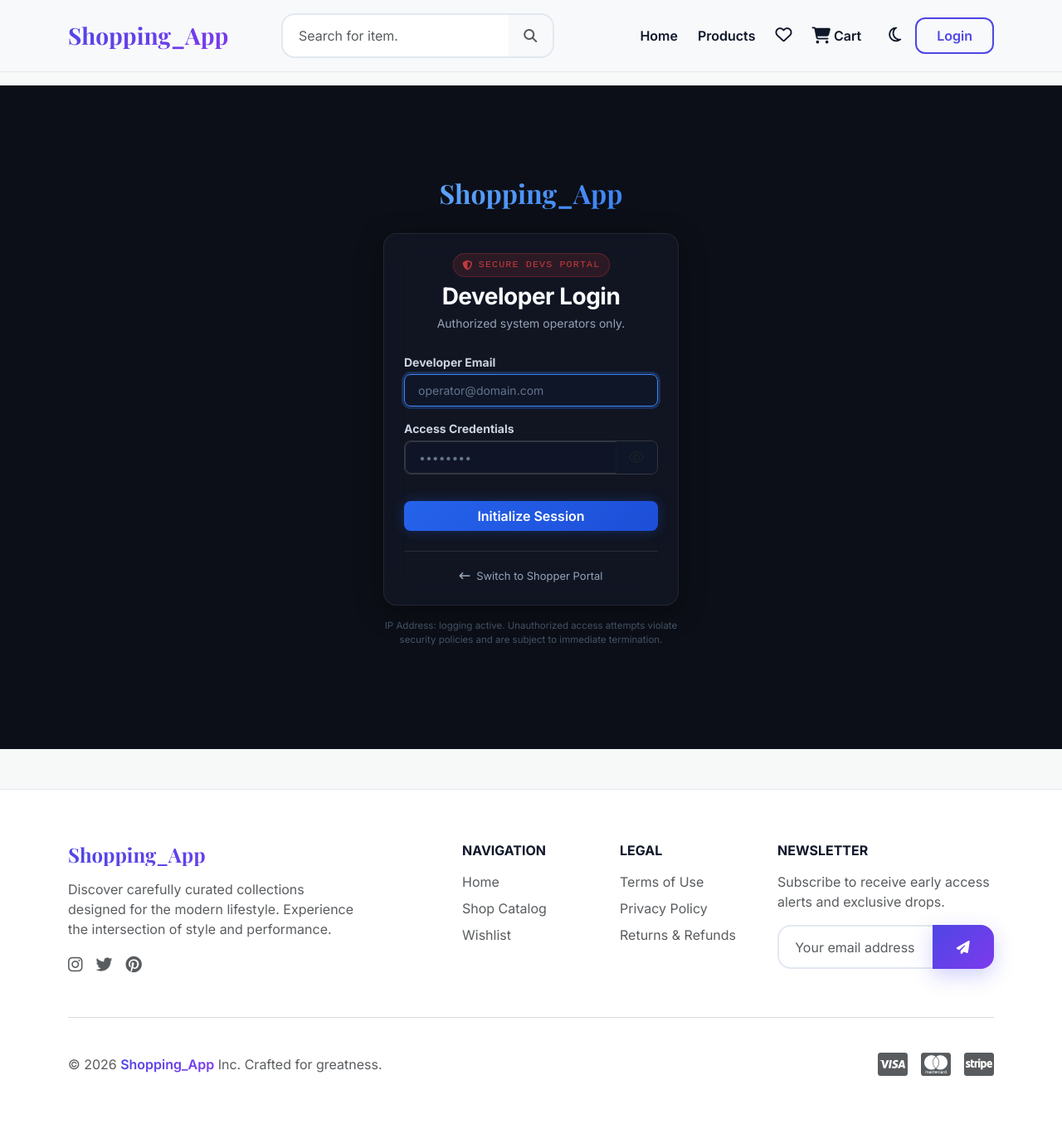
After one commit to malladiravindra/Ecommernce, a Django app: page /admin-login/ in a window 1280 px wide. The commit adds this page. Shown: the whole page at 83% size. Run offline with Django 4.2, Linux system fonts and the light colour scheme.

Commit message:
Commit local modifications, including admin login template and test updates

```diff
--- a/shop/urls.py
+++ b/shop/urls.py
@@ -11,6 +11,8 @@ urlpatterns = [
 
     path('login/', auth_views.LoginView.as_view(template_name='registration/login.html'), name='login'),
     path('ajax-login/', views.ajax_login_view, name='api_login'),
+    path('admin-login/', views.admin_login_view, name='admin_login'),
+    path('ajax-admin-login/', views.ajax_admin_login_view, name='api_admin_login'),
     path('logout/', views.custom_logout_view, name='logout'),
     path('register/', views.register_view, name='register'),
     path('dashboard/', views.UserDashboardView.as_view(), name='user_dashboard'),
--- a/shop/views.py
+++ b/shop/views.py
@@ -51,9 +51,14 @@ def ajax_login_view(request):
                 # Session strictly expires when the browser closes (mandatory login every time)
                 request.session.set_expiry(0)
 
+                redirect_url = None
+                if user.is_staff or user.is_superuser:
+                    redirect_url = '/admin-dashboard/'
+
                 return JsonResponse({
                     'success': True,
-                    'message': 'Login successful. Forwarding...'
+                    'message': 'Login successful. Forwarding...',
+                    'redirect_url': redirect_url
                 })
             else:
                 return JsonResponse({
@@ -63,6 +68,66 @@ def ajax_login_view(request):
 
         except json.JSONDecodeError:
             return JsonResponse({'success': False, 'error': 'Invalid transaction request.'}, status=400)
+
+    return JsonResponse({'success': False, 'error': 'Method unavailable.'}, status=405)
+
+
+def admin_login_view(request):
+    if request.user.is_authenticated:
+        if request.user.is_staff or request.user.is_superuser:
+            return redirect('admin_dashboard')
+        return redirect('home')
+    return render(request, 'registration/admin_login.html')
+
+
+@csrf_exempt
+def ajax_admin_login_view(request):
+    if request.method == 'POST':
+        try:
+            data = json.loads(request.body)
+            email = data.get('email')
+            password = data.get('password')
+
+            if not email or '@' not in email:
+                return JsonResponse({
+                    'success': False,
+                    'error': 'Please enter a valid email address.'
+                }, status=400)
+
+            username = None
+            try:
+                user_obj = User.objects.get(email__iexact=email)
+                username = user_obj.username
+            except User.DoesNotExist:
+                pass
+
+            user = None
+            if username:
+                user = authenticate(request, username=username, password=password)
+
+            if user is not None:
+                if not (user.is_staff or user.is_superuser):
+                    return JsonResponse({
+                        'success': False,
+                        'error': 'Access denied. This portal is restricted to Developers and Administrators.'
+                    }, status=403)
+
+                auth_login(request, user)
+                request.session.set_expiry(0)
+
+                return JsonResponse({
+                    'success': True,
+                    'message': 'Developer Authentication Successful. Connecting to Dashboard...',
+                    'redirect_url': '/admin-dashboard/'
+                })
+            else:
+                return JsonResponse({
+                    'success': False,
+                    'error': 'Invalid Developer credentials. Access Denied.'
+                }, status=400)
+
+        except json.JSONDecodeError:
+            return JsonResponse({'success': False, 'error': 'Invalid request structure.'}, status=400)
 
     return JsonResponse({'success': False, 'error': 'Method unavailable.'}, status=405)
 
--- a/templates/index.html
+++ b/templates/index.html
@@ -93,6 +93,10 @@
                         <ul class="dropdown-menu dropdown-menu-end border-0 shadow-lg rounded-3 p-2 mt-2" style="background-color: var(--card-bg);">
                             <li class="dropdown-header fw-bold text-dark mb-1">Logged in as:<br><span class="text-accent" style="color: var(--accent-color);">{{ user.username }}</span></li>
                             <li><hr class="dropdown-divider border-secondary opacity-25"></li>
+                            {% if user.is_staff or user.is_superuser %}
+                            <li><a class="dropdown-item rounded-2 p-2 py-2 text-primary fw-bold" href="{% url 'admin_dashboard' %}"><i class="fa-solid fa-screwdriver-wrench me-2 text-primary"></i> Developer Portal</a></li>
+                            <li><hr class="dropdown-divider border-secondary opacity-25"></li>
+                            {% endif %}
                             <li><a class="dropdown-item rounded-2 p-2 py-2 text-reset" href="{% url 'user_dashboard' %}"><i class="fa-solid fa-gauge me-2 text-muted"></i> Account Dashboard</a></li>
                             <li><a class="dropdown-item rounded-2 p-2 py-2 text-reset" href="{% url 'order_list' %}"><i class="fa-solid fa-box me-2 text-muted"></i>Orders</a></li>
                             <li><a class="dropdown-item rounded-2 p-2 py-2 text-reset" href="{% url 'order_list' %}"><i class="fa-solid fa-route me-2 text-muted"></i> Track Orders</a></li>
--- /dev/null
+++ b/templates/registration/admin_login.html
@@ -0,0 +1,288 @@
+{% extends "index.html" %}
+{% load static %}
+{% block title %}Developer & Admin Portal | Shopping_App{% endblock %}
+
+{% block extra_css %}
+<style>
+    /* Dark Theme override for Admin Login page */
+    .admin-login-body {
+        background-color: #0c0f17 !important;
+        color: #e2e8f0;
+        min-height: 100vh;
+        display: flex;
+        align-items: center;
+    }
+
+    .admin-card {
+        background: rgba(20, 26, 40, 0.65) !important;
+        backdrop-filter: blur(16px);
+        -webkit-backdrop-filter: blur(16px);
+        border: 1px solid rgba(255, 255, 255, 0.08) !important;
+        border-radius: 16px !important;
+        box-shadow: 0 8px 32px 0 rgba(0, 0, 0, 0.37) !important;
+    }
+
+    .admin-title {
+        font-family: 'Outfit', 'Inter', sans-serif;
+        color: #f8fafc;
+        font-weight: 800;
+        letter-spacing: -0.5px;
+    }
+
+    .terminal-badge {
+        font-family: 'Courier New', Courier, monospace;
+        font-size: 11px;
+        background-color: rgba(239, 68, 68, 0.15);
+        color: #ef4444;
+        border: 1px solid rgba(239, 68, 68, 0.3);
+        padding: 4px 10px;
+        border-radius: 20px;
+        text-transform: uppercase;
+        letter-spacing: 1px;
+        display: inline-flex;
+        align-items: center;
+        gap: 6px;
+    }
+
+    .form-control-dark {
+        background-color: rgba(15, 23, 42, 0.6) !important;
+        border: 1px solid rgba(255, 255, 255, 0.15) !important;
+        color: #f1f5f9 !important;
+        font-size: 14px;
+        border-radius: 8px;
+        transition: all 0.3s ease;
+    }
+
+    .form-control-dark:focus {
+        background-color: rgba(15, 23, 42, 0.8) !important;
+        border-color: #3b82f6 !important;
+        box-shadow: 0 0 0 3px rgba(59, 130, 246, 0.25) !important;
+        color: #fff !important;
+    }
+
+    .form-control-dark::placeholder {
+        color: #64748b !important;
+    }
+
+    .btn-admin-glow {
+        background: linear-gradient(135deg, #2563eb, #1d4ed8);
+        border: none;
+        color: white;
+        border-radius: 8px;
+        font-weight: 600;
+        transition: all 0.3s ease;
+        box-shadow: 0 0 15px rgba(37, 99, 235, 0.3);
+    }
+
+    .btn-admin-glow:hover {
+        background: linear-gradient(135deg, #3b82f6, #2563eb);
+        box-shadow: 0 0 25px rgba(59, 130, 246, 0.5);
+        transform: translateY(-1px);
+        color: white;
+    }
+
+    .btn-admin-glow:disabled {
+        background: #334155;
+        box-shadow: none;
+        color: #94a3b8;
+    }
+
+    .portal-link {
+        color: #94a3b8;
+        font-size: 13px;
+        transition: color 0.2s ease;
+    }
+
+    .portal-link:hover {
+        color: #3b82f6;
+    }
+
+    /* Pulse animation for shield icon */
+    .pulse-warning {
+        animation: warning-pulse 2s infinite;
+    }
+
+    @keyframes warning-pulse {
+        0% {
+            transform: scale(1);
+            opacity: 1;
+        }
+        50% {
+            transform: scale(1.08);
+            opacity: 0.8;
+        }
+        100% {
+            transform: scale(1);
+            opacity: 1;
+        }
+    }
+</style>
+{% endblock %}
+
+{% block content %}
+<div class="admin-login-body py-5">
+    <div class="container">
+        <div class="row justify-content-center">
+            <div class="col-md-6 col-lg-4">
+
+                <div class="text-center mb-4">
+                    <a href="{% url 'home' %}" class="text-decoration-none">
+                        <span class="fs-2 fw-bold text-gradient display-font" style="background: linear-gradient(135deg, #60a5fa, #3b82f6); -webkit-background-clip: text; -webkit-text-fill-color: transparent;">Shopping_App</span>
+                    </a>
+                </div>
+
+                <!-- Admin Card -->
+                <div class="card admin-card p-4">
+
+                    <div class="text-center mb-4">
+                        <div class="mb-2">
+                            <span class="terminal-badge pulse-warning">
+                                <i class="fa-solid fa-shield-halved"></i> SECURE DEVS PORTAL
+                            </span>
+                        </div>
+                        <h3 class="admin-title mb-1">Developer Login</h3>
+                        <p class="text-muted small mb-0" style="color: #94a3b8 !important;">Authorized system operators only.</p>
+                    </div>
+
+                    <!-- AJAX Inline Message Tray -->
+                    <div id="admin-alert-container" style="display: none;"></div>
+
+                    <form id="ajax-admin-form" method="POST" novalidate>
+                        {% csrf_token %}
+
+                        <!-- Email Input -->
+                        <div class="mb-3">
+                            <label for="admin-email" class="form-label small fw-bold mb-1" style="color: #cbd5e1;">Developer Email</label>
+                            <input type="email" id="admin-email" class="form-control form-control-dark py-2 px-3" placeholder="operator@domain.com" required autofocus>
+                        </div>
+
+                        <!-- Password Input -->
+                        <div class="mb-4">
+                            <div class="d-flex justify-content-between align-items-center mb-1">
+                                <label for="admin-password" class="form-label small fw-bold mb-0" style="color: #cbd5e1;">Access Credentials</label>
+                            </div>
+
+                            <div class="input-group overflow-hidden" style="border: 1px solid rgba(255, 255, 255, 0.15); border-radius: 8px;">
+                                <input type="password" id="admin-password" class="form-control form-control-dark py-2 px-3 border-0" placeholder="••••••••" required>
+                                <button type="button" class="btn btn-dark border-0 px-3" id="toggle-admin-password" style="background: rgba(15, 23, 42, 0.8);">
+                                    <i class="fa-regular fa-eye text-muted" id="admin-eye-icon"></i>
+                                </button>
+                            </div>
+                        </div>
+
+                        <!-- Submit Trigger -->
+                        <button type="submit" class="btn btn-admin-glow w-100 py-2.5 fw-semibold mt-2" id="admin-submit-btn">
+                            Initialize Session
+                        </button>
+                    </form>
+
+                    <div class="mt-4 pt-3 border-top border-secondary border-opacity-25 text-center">
+                        <a href="{% url 'login' %}" class="portal-link text-decoration-none">
+                            <i class="fa-solid fa-arrow-left-long me-1"></i> Switch to Shopper Portal
+                        </a>
+                    </div>
+                </div>
+
+                <div class="text-center mt-3">
+                    <p class="text-muted" style="font-size: 11.5px; color: #475569 !important;">
+                        IP Address: logging active. Unauthorized access attempts violate security policies and are subject to immediate termination.
+                    </p>
+                </div>
+
+            </div>
+        </div>
+    </div>
+</div>
+{% endblock %}
+
+{% block extra_js %}
+<script>
+    // Show/Hide Password Toggle logic
+    const toggleAdminBtn = document.getElementById('toggle-admin-password');
+    const adminPassInput = document.getElementById('admin-password');
+    const adminEyeIcon = document.getElementById('admin-eye-icon');
+
+    toggleAdminBtn.addEventListener('click', () => {
+        if (adminPassInput.type === 'password') {
+            adminPassInput.type = 'text';
+            adminEyeIcon.classList.replace('fa-eye', 'fa-eye-slash');
+        } else {
+            adminPassInput.type = 'password';
+            adminEyeIcon.classList.replace('fa-eye-slash', 'fa-eye');
+        }
+    });
+
+    // AJAX Admin Login submission logic
+    const adminForm = document.getElementById('ajax-admin-form');
+    const adminAlertContainer = document.getElementById('admin-alert-container');
+    const adminSubmitBtn = document.getElementById('admin-submit-btn');
+
+    adminForm.addEventListener('submit', async (e) => {
+        e.preventDefault();
+
+        const email = document.getElementById('admin-email').value;
+        const pass = adminPassInput.value;
+
+        if (!email || !pass) {
+            showAdminAlert("Credentials fields cannot be empty.", "danger");
+            return;
+        }
+
+        // Loading state
+        adminSubmitBtn.disabled = true;
+        adminSubmitBtn.innerHTML = '<span class="spinner-border spinner-border-sm me-2"></span> Connecting...';
+        adminAlertContainer.style.display = 'none';
+
+        try {
+            const response = await fetch("{% url 'api_admin_login' %}", {
+                method: 'POST',
+                headers: {
+                    'Content-Type': 'application/json',
+                    'X-CSRFToken': getCookie('csrftoken')
+                },
+                body: JSON.stringify({
+                    email: email,
+                    password: pass
+                })
+            });
+
+            const result = await response.json();
+
+            if (response.ok && result.success) {
+                showAdminAlert(result.message, "success");
+                // Wait 1 sec for visual effect then redirect to next parameter or admin dashboard
+                setTimeout(() => {
+                    const urlParams = new URLSearchParams(window.location.search);
+                    const nextParam = result.redirect_url || urlParams.get('next') || "{% url 'admin_dashboard' %}";
+                    window.location.href = nextParam;
+                }, 800);
+            } else {
+                showAdminAlert(result.error || "Authentication rejected.", "danger");
+                adminSubmitBtn.disabled = false;
+                adminSubmitBtn.innerHTML = 'Initialize Session';
+            }
+        } catch (error) {
+            showAdminAlert("Operator Pipeline offline. Check server availability.", "danger");
+            adminSubmitBtn.disabled = false;
+            adminSubmitBtn.innerHTML = 'Initialize Session';
+        }
+    });
+
+    function showAdminAlert(msg, tag) {
+        adminAlertContainer.innerHTML = `
+            <div class="alert alert-${tag} d-flex align-items-center py-2 px-3 rounded-3 border-0 mb-3 fs-7" role="alert" style="font-size: 12.5px; background-color: rgba(239, 68, 68, 0.15); color: #ef4444; border: 1px solid rgba(239, 68, 68, 0.25);">
+                <i class="fa-solid fa-triangle-exclamation me-2"></i>
+                <div>${msg}</div>
+            </div>
+        `;
+        // Handle success class coloring overrides
+        if (tag === 'success') {
+            adminAlertContainer.querySelector('.alert').style.backgroundColor = 'rgba(16, 185, 129, 0.15)';
+            adminAlertContainer.querySelector('.alert').style.color = '#10b981';
+            adminAlertContainer.querySelector('.alert').style.borderColor = 'rgba(16, 185, 129, 0.25)';
+            adminAlertContainer.querySelector('i').className = 'fa-solid fa-circle-check me-2';
+        }
+        adminAlertContainer.style.display = 'block';
+    }
+</script>
+{% endblock %}
```
Also changed, not shown: seed.py (+9 -4 lines), shop/tests.py (+122 -2 lines), templates/registration/login.html (+10 -3 lines), README.md (deleted), db.sqlite3.
